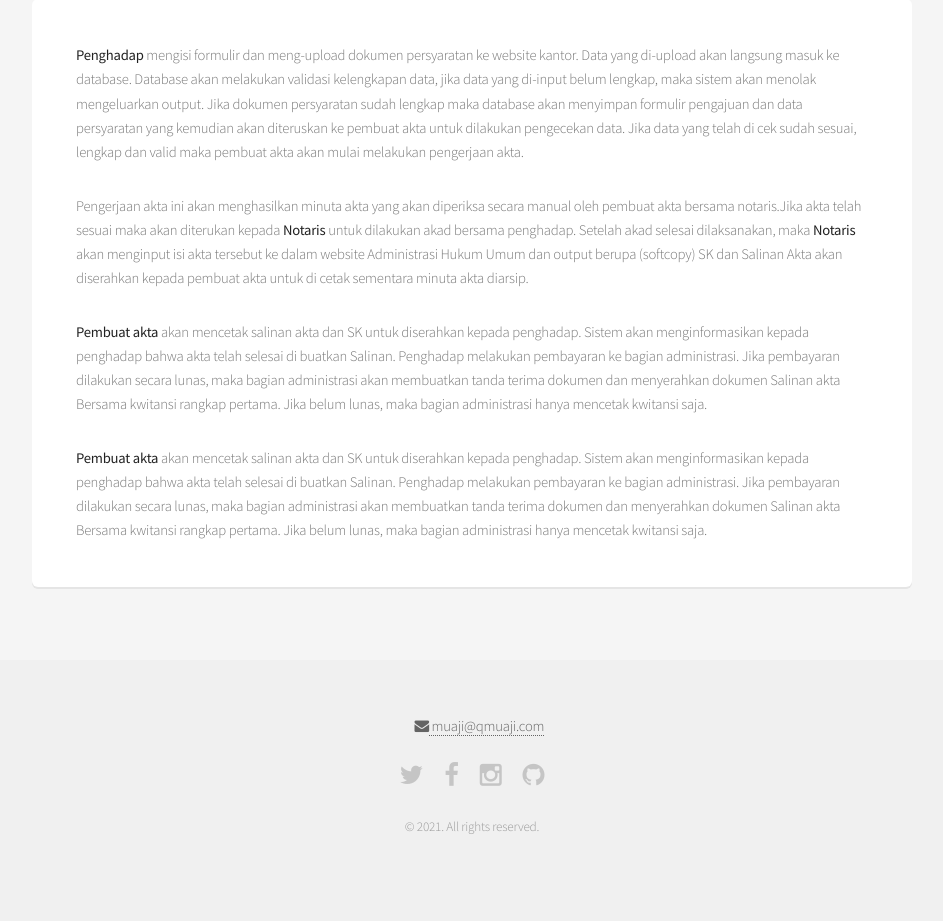
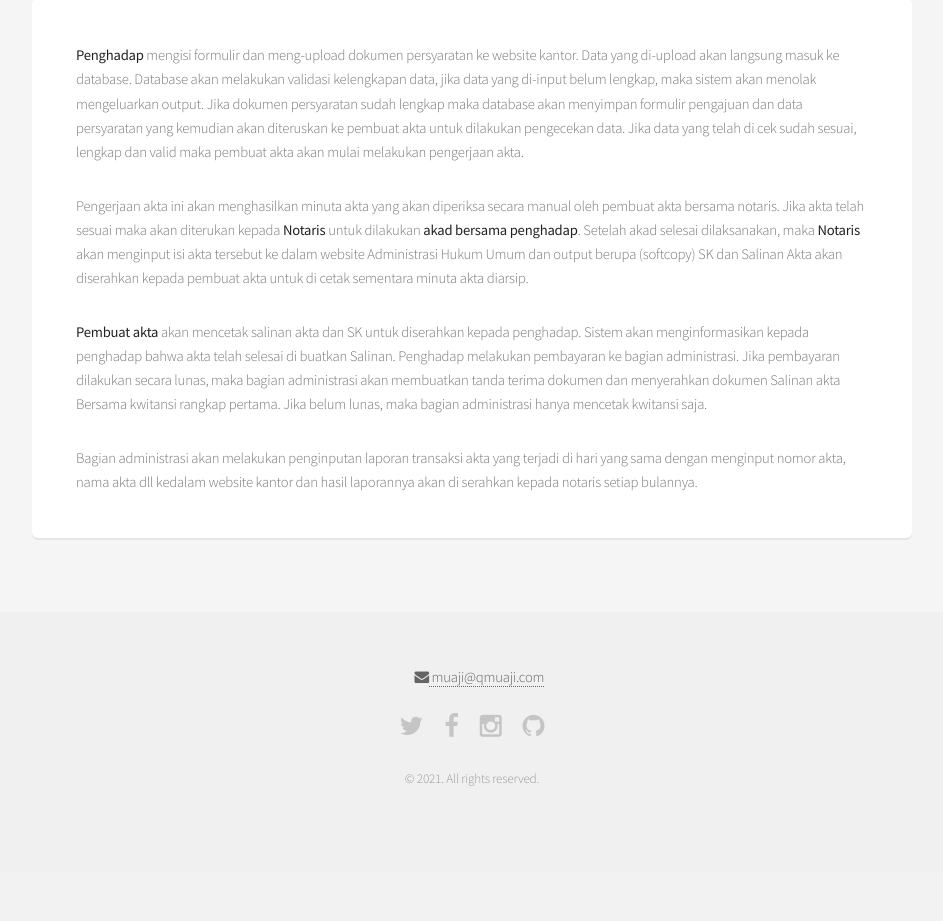
Before and after one commit to qmuaji/Notaris-PPAT, a PHP site: page /alurTransaksi.php in a window 1280 px wide. Shown: the part 297-1218 px from the top of the page, without its empty margins (168-1111 px from the left). After the commit the page ends 1083 px from the top, so only its background shows below. Run offline with PHP 8.4, Linux system fonts and the light colour scheme; a stand-in replaces the project's code that opens the database connection.

Commit message:
revisi alur transaksi

```diff
--- a/alurTransaksi.php
+++ b/alurTransaksi.php
@@ -9,9 +9,9 @@ include 'includes/_header.php' ?>
 	</header>
 	<div class="box">
 		<p>		<b>Penghadap</b> mengisi formulir dan meng-upload dokumen persyaratan ke website kantor. Data yang di-upload akan langsung masuk ke database. Database akan melakukan validasi kelengkapan data, jika data yang di-input belum lengkap, maka sistem akan menolak mengeluarkan output. Jika dokumen persyaratan sudah lengkap maka database akan menyimpan formulir pengajuan dan data persyaratan yang kemudian akan diteruskan ke pembuat akta untuk dilakukan pengecekan data. Jika data yang telah di cek sudah sesuai, lengkap dan valid maka pembuat akta akan mulai melakukan pengerjaan akta. </p>
-		<p>		Pengerjaan akta ini akan menghasilkan minuta akta yang akan diperiksa secara manual oleh pembuat akta bersama notaris.Jika akta telah sesuai maka akan diterukan kepada <b>Notaris</b> untuk dilakukan akad bersama penghadap. Setelah akad selesai dilaksanakan, maka <b>Notaris</b> akan menginput isi akta tersebut ke dalam website Administrasi Hukum Umum dan output berupa (softcopy) SK dan Salinan Akta akan diserahkan kepada pembuat akta  untuk di cetak sementara minuta akta diarsip.</p>
+		<p>		Pengerjaan akta ini akan menghasilkan minuta akta yang akan diperiksa secara manual oleh pembuat akta bersama notaris. Jika akta telah sesuai maka akan diterukan kepada <b>Notaris</b> untuk dilakukan <b>akad bersama penghadap</b>. Setelah akad selesai dilaksanakan, maka <b>Notaris</b> akan menginput isi akta tersebut ke dalam website Administrasi Hukum Umum dan output berupa (softcopy) SK dan Salinan Akta akan diserahkan kepada pembuat akta  untuk di cetak sementara minuta akta diarsip.</p>
 		<p>		<b>Pembuat akta</b> akan mencetak salinan akta dan SK untuk diserahkan kepada penghadap. Sistem akan menginformasikan kepada penghadap bahwa akta telah selesai di buatkan Salinan. Penghadap melakukan pembayaran ke bagian administrasi. Jika pembayaran dilakukan secara lunas, maka bagian administrasi akan membuatkan tanda terima dokumen dan menyerahkan dokumen Salinan akta Bersama kwitansi rangkap pertama. Jika belum lunas, maka bagian administrasi hanya mencetak kwitansi saja.</p>
-		<p>		<b>Pembuat akta</b> akan mencetak salinan akta dan SK untuk diserahkan kepada penghadap. Sistem akan menginformasikan kepada penghadap bahwa akta telah selesai di buatkan Salinan. Penghadap melakukan pembayaran ke bagian administrasi. Jika pembayaran dilakukan secara lunas, maka bagian administrasi akan membuatkan tanda terima dokumen dan menyerahkan dokumen Salinan akta Bersama kwitansi rangkap pertama. Jika belum lunas, maka bagian administrasi hanya mencetak kwitansi saja.</p>
+		<p>		 Bagian administrasi akan melakukan penginputan laporan transaksi akta yang terjadi di hari yang sama dengan menginput nomor akta, nama akta dll kedalam website kantor dan hasil laporannya akan di serahkan kepada notaris setiap bulannya.</p>
 	</div>
 </section>
 
```
